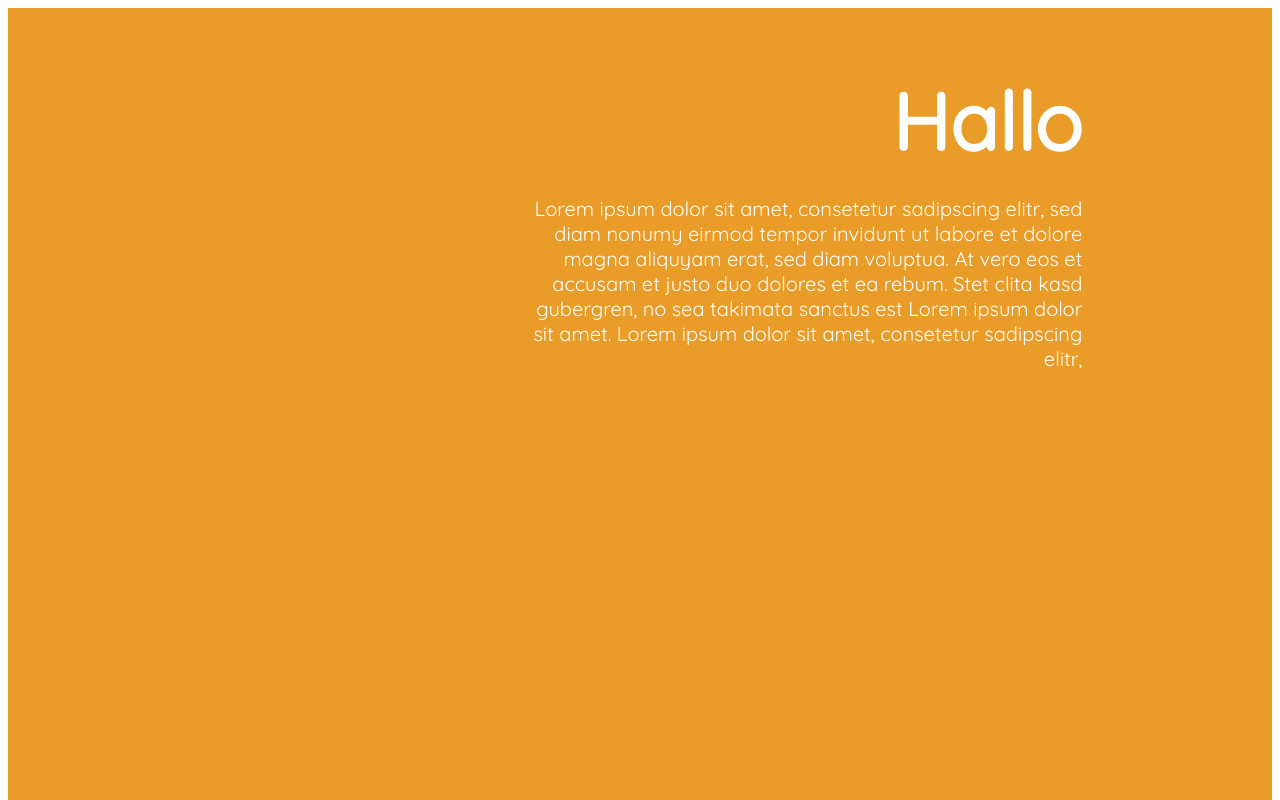
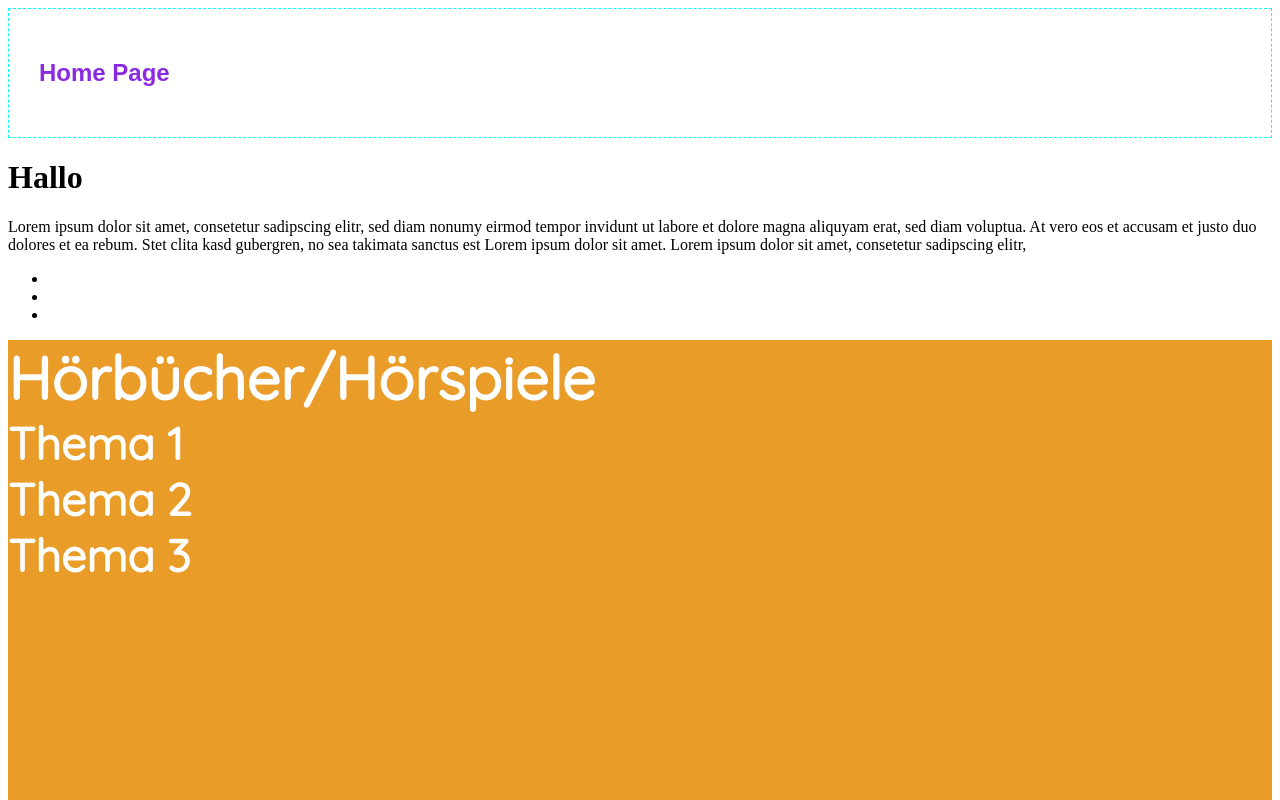
Before and after one commit to Momaritti/gera-srh, an Angular app: page /home in a window 1280 px wide. Shown: the top 800 px of the page. Built offline with nearby package versions, Linux system fonts and the light colour scheme.

Commit message:
first working routing setup test

```diff
--- a/src/app/app.component.html
+++ b/src/app/app.component.html
@@ -1,4 +1,7 @@
-<!--The content below is only a placeholder and can be replaced.-->
+
+<router-outlet></router-outlet>t
+
+<!-- moved to home component
 <div class="first-view">
   <h1>
     Hallo {{ user }}
@@ -22,3 +25,4 @@
 <app-hear></app-hear>
 <app-watch></app-watch>
 <app-read></app-read>
+-->
--- a/src/app/app.module.ts
+++ b/src/app/app.module.ts
@@ -5,24 +5,33 @@ import { HttpModule } from '@angular/http';
 
 import { AppComponent } from './app.component';
 
-// import { PouchDBService } from './pouchdb.service';
-
 import { HearComponent } from './hear/hear.component';
 import { WatchComponent } from './watch/watch.component';
 import { ReadComponent } from './read/read.component';
+import { UserListComponent } from './user-list/user-list.component';
+import { HomeComponent } from './home/home.component';
 
+import { RouterModule, Routes } from '@angular/router';
+
+const appRoutes: Routes = [
+  { path: 'home', component: HomeComponent},
+  { path: 'watch', component: WatchComponent}
+];
 
 @NgModule({
   declarations: [
     AppComponent,
     HearComponent,
     WatchComponent,
-    ReadComponent
+    ReadComponent,
+    UserListComponent,
+    HomeComponent
   ],
   imports: [
     BrowserModule,
     FormsModule,
-    HttpModule
+    HttpModule,
+    RouterModule.forRoot(appRoutes)
   ],
   providers: [
     // PouchDBService
--- /dev/null
+++ b/src/app/home/home.component.html
@@ -0,0 +1,26 @@
+<div class="container">
+  <h2>Home Page</h2>
+</div>
+<div class="first-view">
+  <h1>
+    Hallo {{ user }}
+  </h1>
+  <p>
+    Lorem ipsum dolor sit amet, consetetur sadipscing elitr,
+    sed diam nonumy eirmod tempor invidunt ut labore et dolore
+    magna aliquyam erat, sed diam voluptua. At vero eos et accusam et justo
+    duo dolores et ea rebum. Stet clita kasd gubergren, no sea takimata
+    sanctus est Lorem ipsum dolor sit amet. Lorem ipsum dolor sit amet,
+    consetetur sadipscing elitr,
+  </p>
+  <nav>
+    <ul>
+      <li></li>
+      <li></li>
+      <li></li>
+    </ul>
+  </nav>
+</div>
+<app-hear></app-hear>
+<app-watch></app-watch>
+<app-read></app-read>
--- /dev/null
+++ b/src/app/home/home.component.sass
@@ -0,0 +1,7 @@
+.container
+  border: aqua 1px dashed
+  padding: 30px
+
+h2, h3
+  color: blueviolet
+  font-family: sans-serif
--- /dev/null
+++ b/src/app/home/home.component.ts
@@ -0,0 +1,15 @@
+import { Component, OnInit } from '@angular/core';
+
+@Component({
+  selector: 'app-home',
+  templateUrl: './home.component.html',
+  styleUrls: ['./home.component.sass']
+})
+export class HomeComponent implements OnInit {
+
+  constructor() { }
+
+  ngOnInit() {
+  }
+
+}
--- /dev/null
+++ b/src/app/user-list/user-list.component.html
@@ -0,0 +1,3 @@
+<p>
+  user-list works!
+</p>
--- /dev/null
+++ b/src/app/user-list/user-list.component.ts
@@ -0,0 +1,15 @@
+import { Component, OnInit } from '@angular/core';
+
+@Component({
+  selector: 'app-user-list',
+  templateUrl: './user-list.component.html',
+  styleUrls: ['./user-list.component.sass']
+})
+export class UserListComponent implements OnInit {
+
+  constructor() { }
+
+  ngOnInit() {
+  }
+
+}
```
Also changed, not shown: src/app/user-list/user-list.component.sass (added), 2 other files (tests, documents, lock files or other folders).
